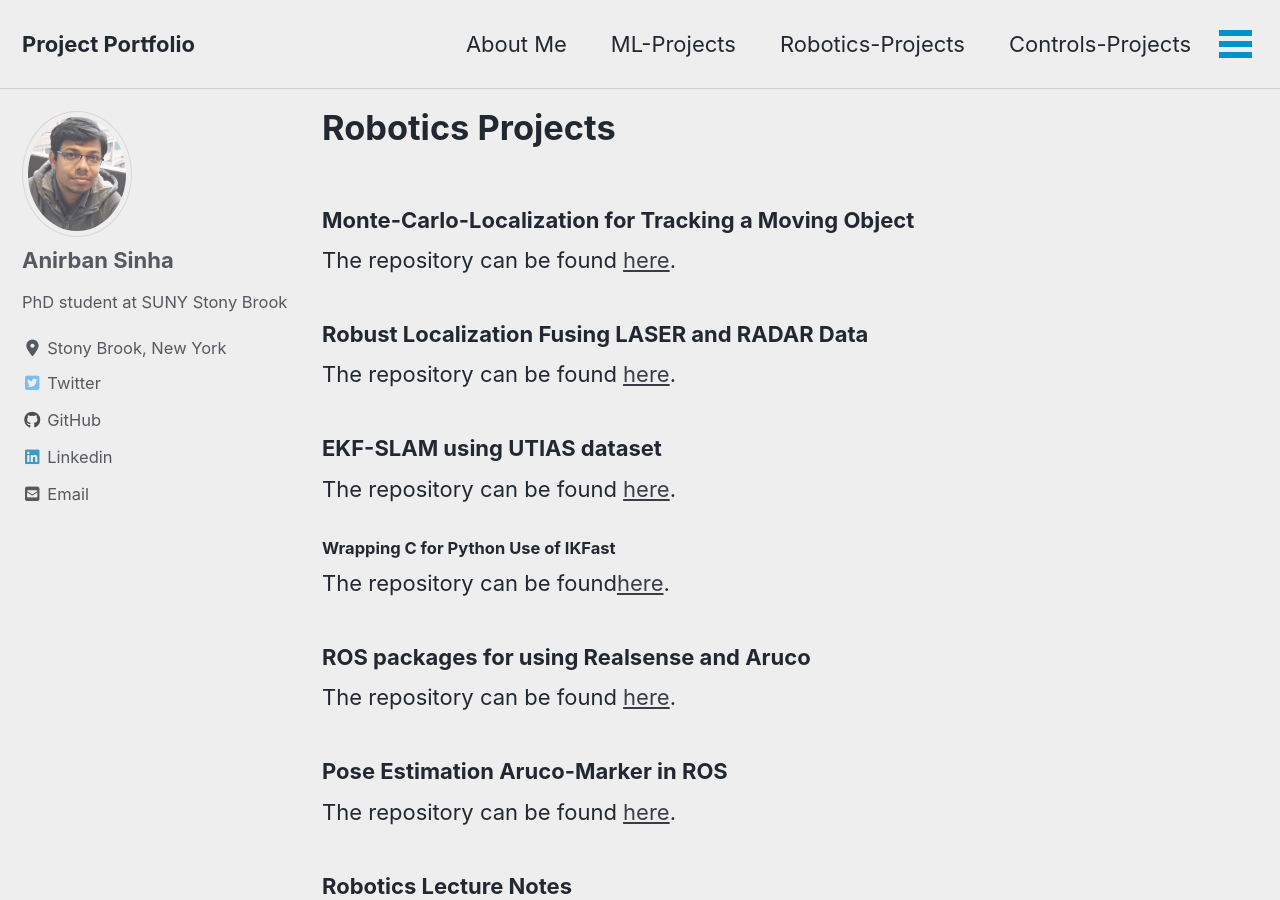
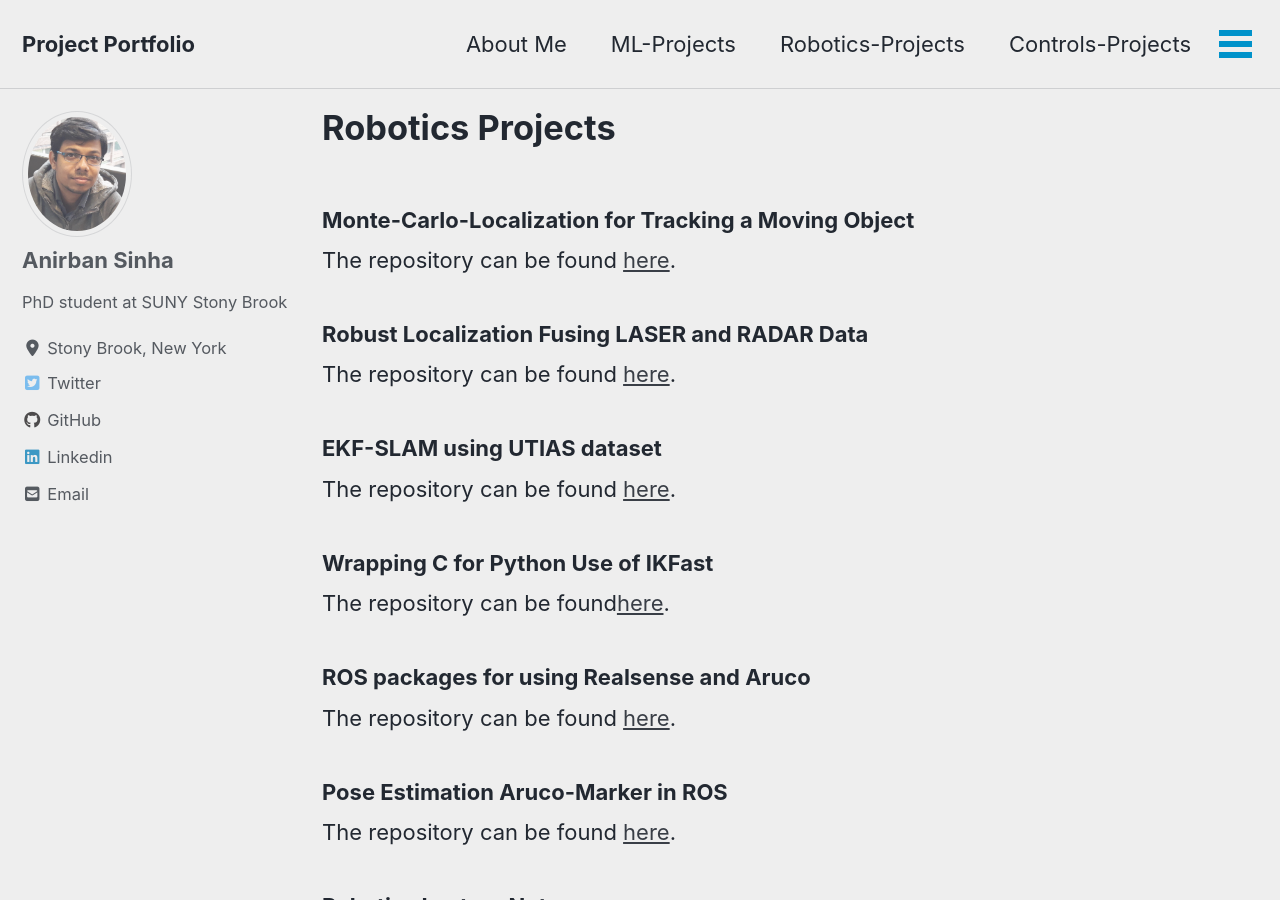
Before and after one commit to mattsinbot/mattsinbot.github.io, a Jekyll site: the page built from _pages/Robotics_Projects.md, in a window 1280 px wide and 900 px high. Built offline with Jekyll 4.4.1, drawn with Linux system fonts in a browser that asks for light colours; cached includes are drawn as plain includes; nearby versions of some CDN libraries.

```diff
--- a/_pages/Robotics_Projects.md
+++ b/_pages/Robotics_Projects.md
@@ -13,7 +13,7 @@ The repository can be found [here](https://github.com/mattsinbot/Localize-Fusing
 ### EKF-SLAM using UTIAS dataset
 The repository can be found [here](https://github.com/mattsinbot/SLAM-Self-Driving-Car).
 
-#### Wrapping C for Python Use of IKFast
+### Wrapping C for Python Use of IKFast
 The repository can be found[here](https://github.com/mattsinbot/Wrapping-C--for-Python-InverseKinematics).
 
 ### ROS packages for using Realsense and Aruco
```
